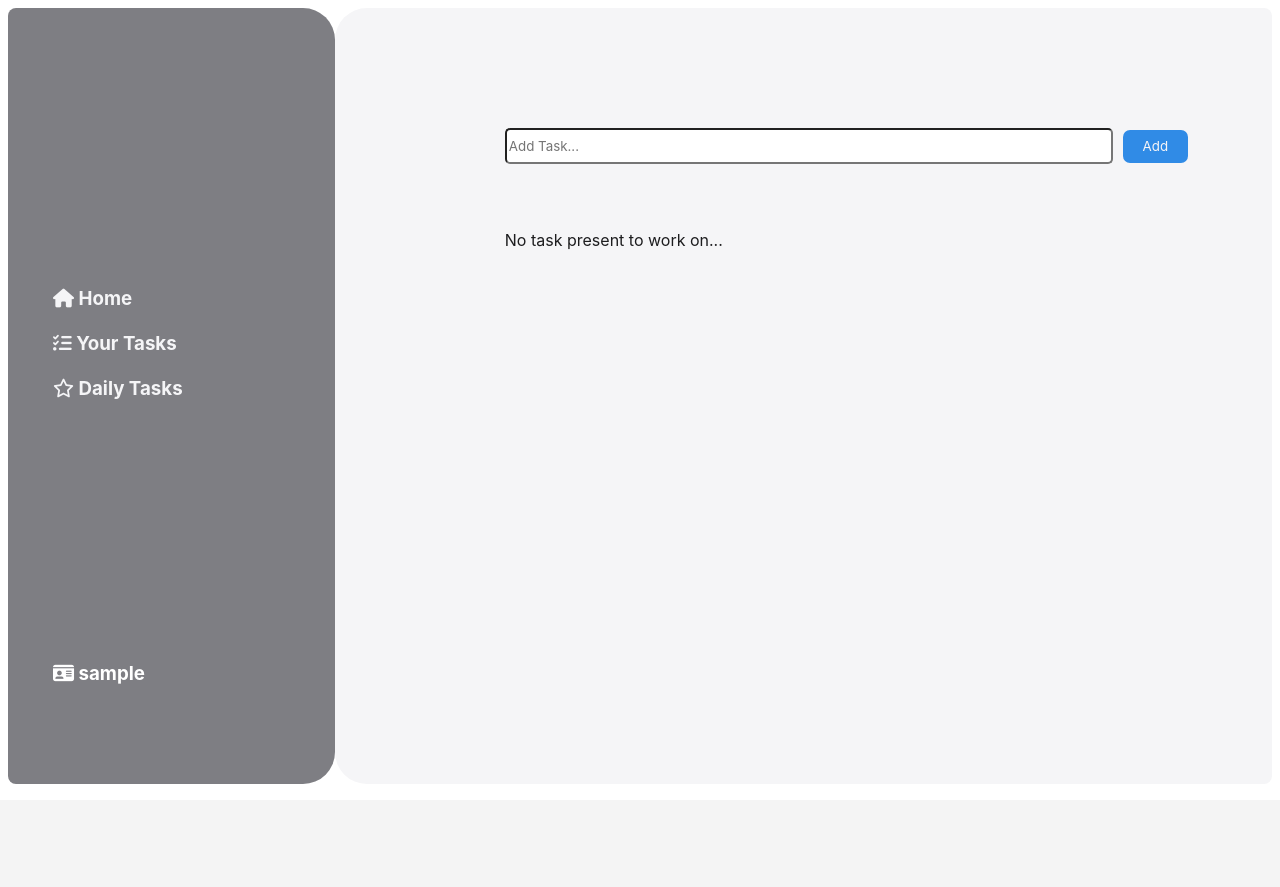
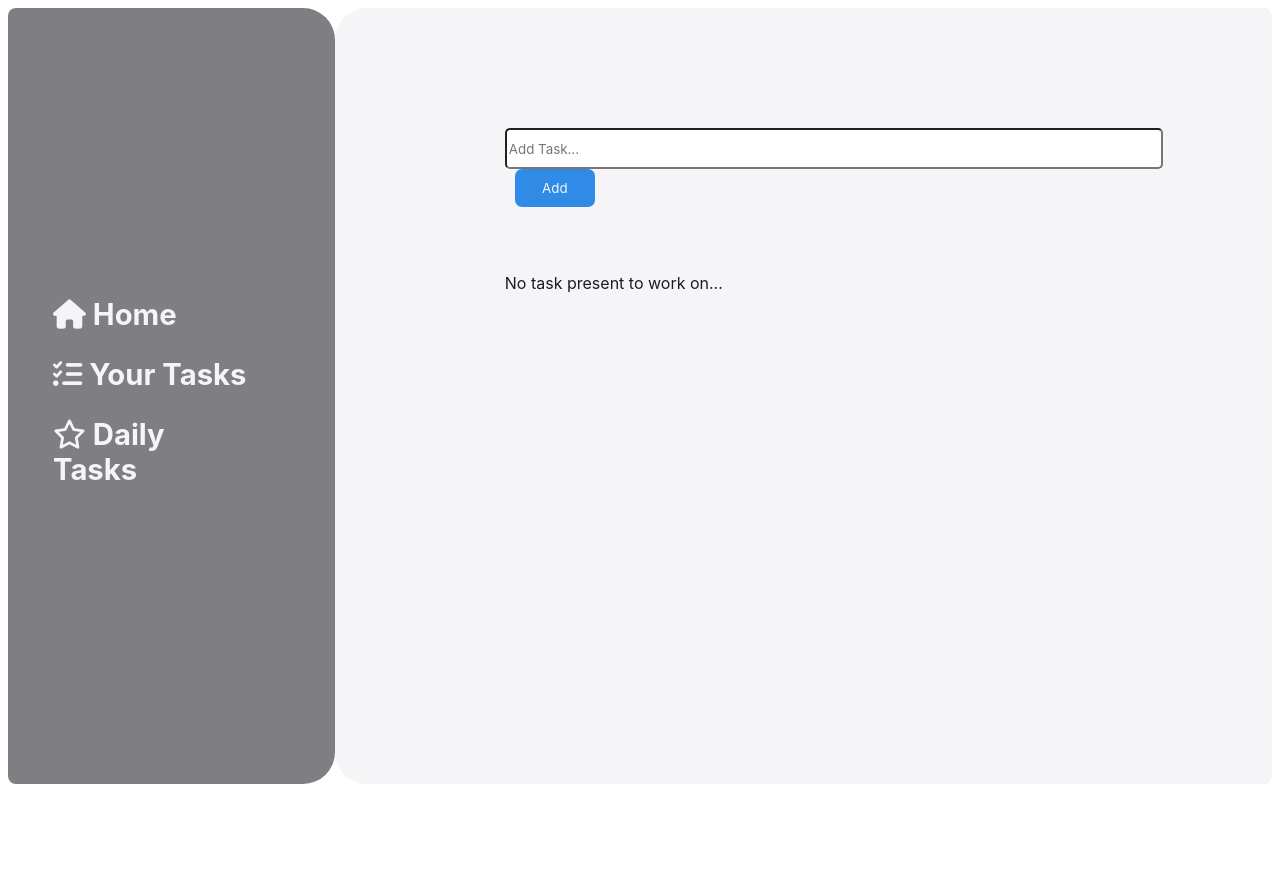
Before and after one commit to AtharvaManale/To-Do-Task-Manager, a Flask app: page /task in a window 1280 px wide. Before the commit the page ends 784 px from the top, so only its background shows below. Run offline with Flask 3, Linux system fonts and the light colour scheme; the visitor is signed in with stand-in values (Sample User, id 1); data that the repository does not hold is empty.

Commit message:
responsive webdesign

```diff
--- /dev/null
+++ b/exp.css
@@ -0,0 +1 @@
+/* task.css */
--- a/static/task.css
+++ b/static/task.css
@@ -128,7 +128,43 @@
     display: block;
 }
 
-
+@media (max-width: 1440px){
+    .navbar{
+        font-size: 25px;
+    }
+    .accounts{
+        margin-top: 360px;
+        font-size: 25px;
+    }
+    .view,.fav{
+      margin-top: 15px;
+      width: 200px;
+    }
+    .up{
+      font-size: 25px;
+      margin-bottom: 30px;
+    }
+    input{
+        height: 35px;
+        width: 650px;
+    }
+    #add{
+        height: 38px;
+        width: 80px;
+    }
+    table{
+        font-size: 20px;
+    }
+    #delete{
+        font-size: 17px;
+        margin-left: 30px;
+        width: 110px;
+    }
+    select{
+        font-size: 17px;
+        width: 160px;
+    }
+}
 
 @media (max-width: 456px){
       body{
@@ -156,17 +192,17 @@
         padding-left: 0;
     }
     .home{
-        margin-left: 0;
+        margin: 0;
         margin-bottom: 5px;
         width: 75px;
     }
     .view{
-        margin-left: 0;
+        margin: 0;
         margin-bottom: 5px;
         width: 95px;
     }
     .fav{
-        margin-left: 0;
+        margin: 0;
         margin-bottom: 5px;
         width: 110px;
     }
```
